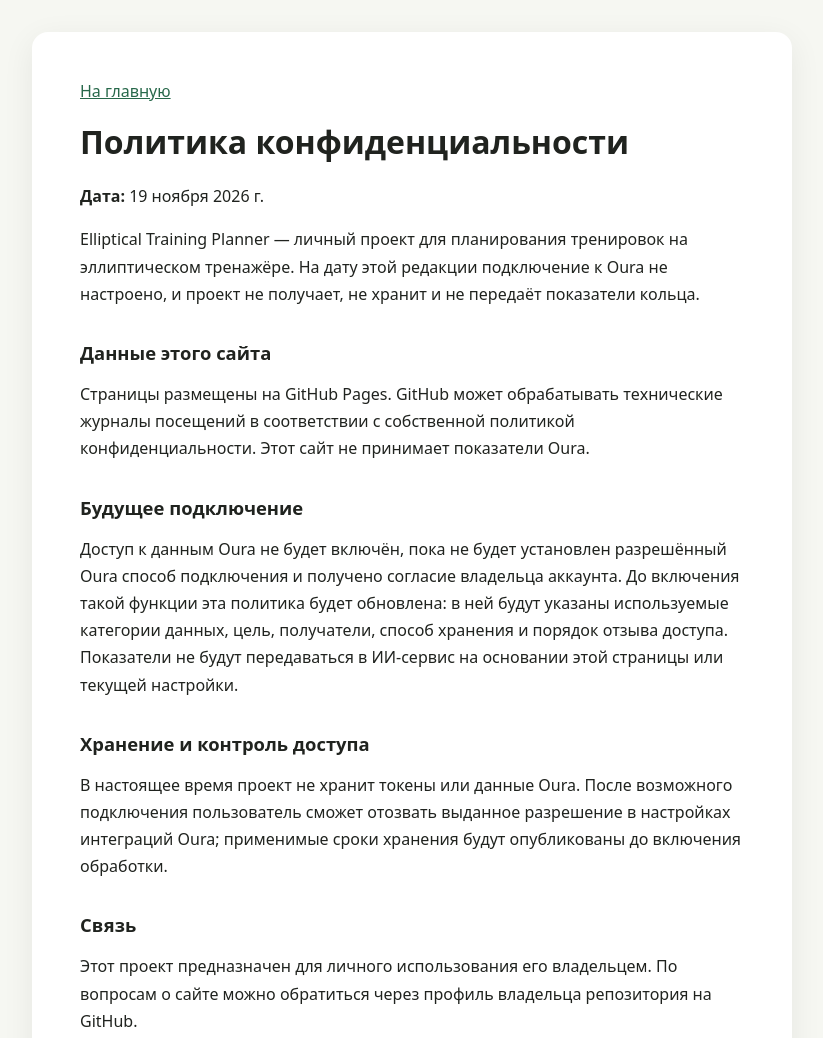
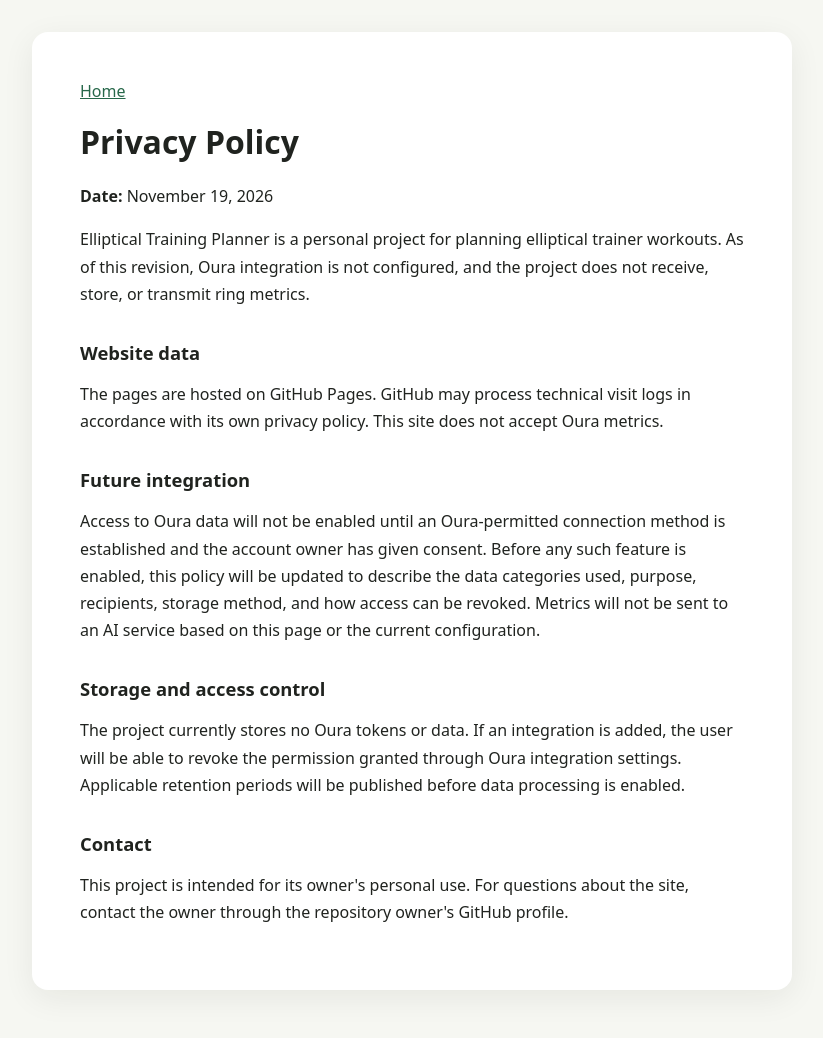
Before and after one commit to Aramzes1/elliptical-training-planner, a plain HTML site: page privacy.html in a window 1280 px wide. Shown: the top 1038 px of the page, without its empty margins (228-1051 px from the left). Drawn offline with Linux system fonts and the light colour scheme.

Commit message:
Translate privacy policy to English

```diff
--- a/privacy.html
+++ b/privacy.html
@@ -1,25 +1,25 @@
 <!doctype html>
-<html lang="ru">
+<html lang="en">
 <head>
   <meta charset="utf-8">
   <meta name="viewport" content="width=device-width, initial-scale=1">
-  <title>Политика конфиденциальности — Elliptical Training Planner</title>
+  <title>Privacy Policy — Elliptical Training Planner</title>
   <link rel="stylesheet" href="style.css">
 </head>
 <body>
   <main>
-    <a href="index.html">На главную</a>
-    <h1>Политика конфиденциальности</h1>
-    <p><strong>Дата:</strong> 19 ноября 2026 г.</p>
-    <p>Elliptical Training Planner — личный проект для планирования тренировок на эллиптическом тренажёре. На дату этой редакции подключение к Oura не настроено, и проект не получает, не хранит и не передаёт показатели кольца.</p>
-    <h2>Данные этого сайта</h2>
-    <p>Страницы размещены на GitHub Pages. GitHub может обрабатывать технические журналы посещений в соответствии с собственной политикой конфиденциальности. Этот сайт не принимает показатели Oura.</p>
-    <h2>Будущее подключение</h2>
-    <p>Доступ к данным Oura не будет включён, пока не будет установлен разрешённый Oura способ подключения и получено согласие владельца аккаунта. До включения такой функции эта политика будет обновлена: в ней будут указаны используемые категории данных, цель, получатели, способ хранения и порядок отзыва доступа. Показатели не будут передаваться в ИИ-сервис на основании этой страницы или текущей настройки.</p>
-    <h2>Хранение и контроль доступа</h2>
-    <p>В настоящее время проект не хранит токены или данные Oura. После возможного подключения пользователь сможет отозвать выданное разрешение в настройках интеграций Oura; применимые сроки хранения будут опубликованы до включения обработки.</p>
-    <h2>Связь</h2>
-    <p>Этот проект предназначен для личного использования его владельцем. По вопросам о сайте можно обратиться через профиль владельца репозитория на GitHub.</p>
+    <a href="index.html">Home</a>
+    <h1>Privacy Policy</h1>
+    <p><strong>Date:</strong> November 19, 2026</p>
+    <p>Elliptical Training Planner is a personal project for planning elliptical trainer workouts. As of this revision, Oura integration is not configured, and the project does not receive, store, or transmit ring metrics.</p>
+    <h2>Website data</h2>
+    <p>The pages are hosted on GitHub Pages. GitHub may process technical visit logs in accordance with its own privacy policy. This site does not accept Oura metrics.</p>
+    <h2>Future integration</h2>
+    <p>Access to Oura data will not be enabled until an Oura-permitted connection method is established and the account owner has given consent. Before any such feature is enabled, this policy will be updated to describe the data categories used, purpose, recipients, storage method, and how access can be revoked. Metrics will not be sent to an AI service based on this page or the current configuration.</p>
+    <h2>Storage and access control</h2>
+    <p>The project currently stores no Oura tokens or data. If an integration is added, the user will be able to revoke the permission granted through Oura integration settings. Applicable retention periods will be published before data processing is enabled.</p>
+    <h2>Contact</h2>
+    <p>This project is intended for its owner's personal use. For questions about the site, contact the owner through the repository owner's GitHub profile.</p>
   </main>
 </body>
 </html>
```
